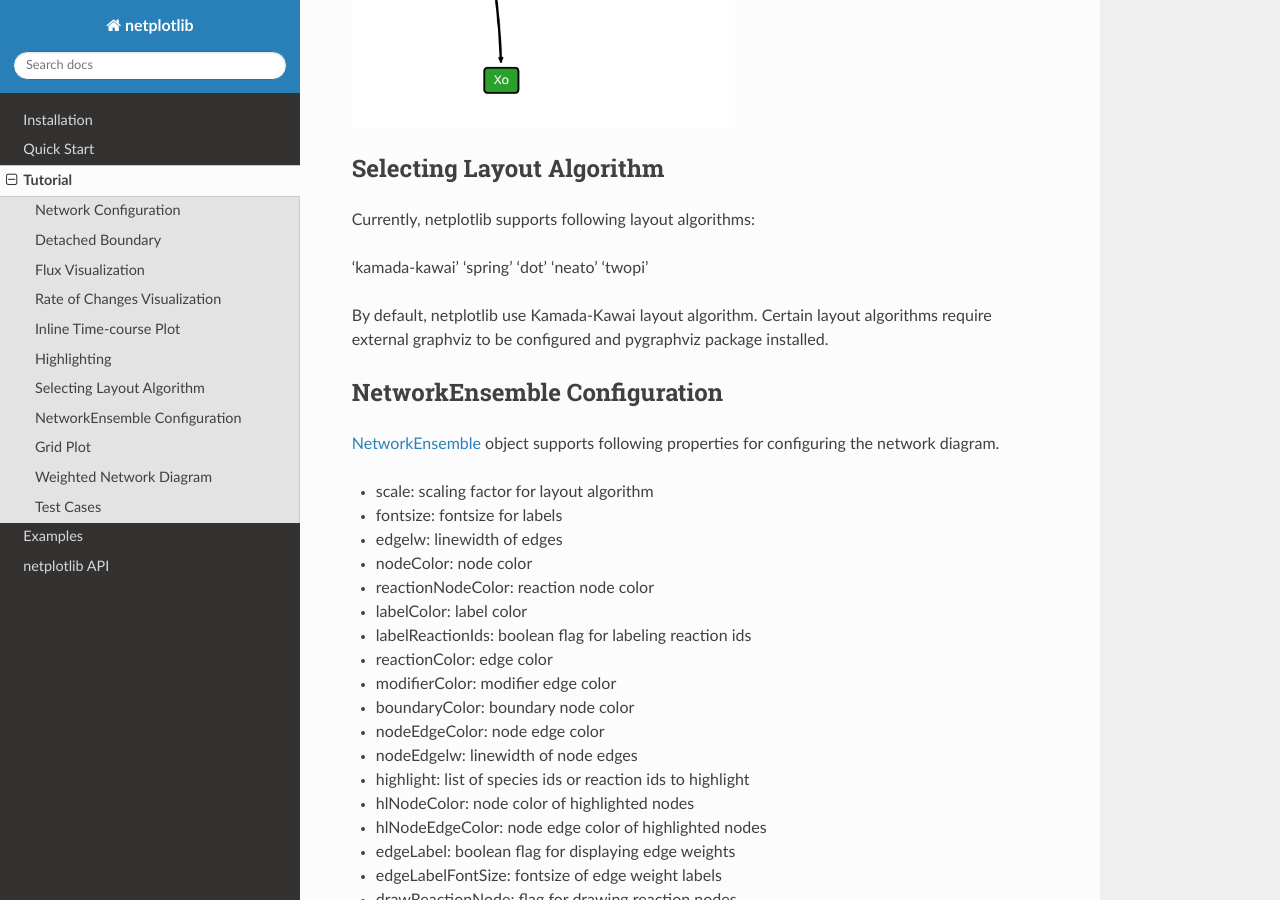
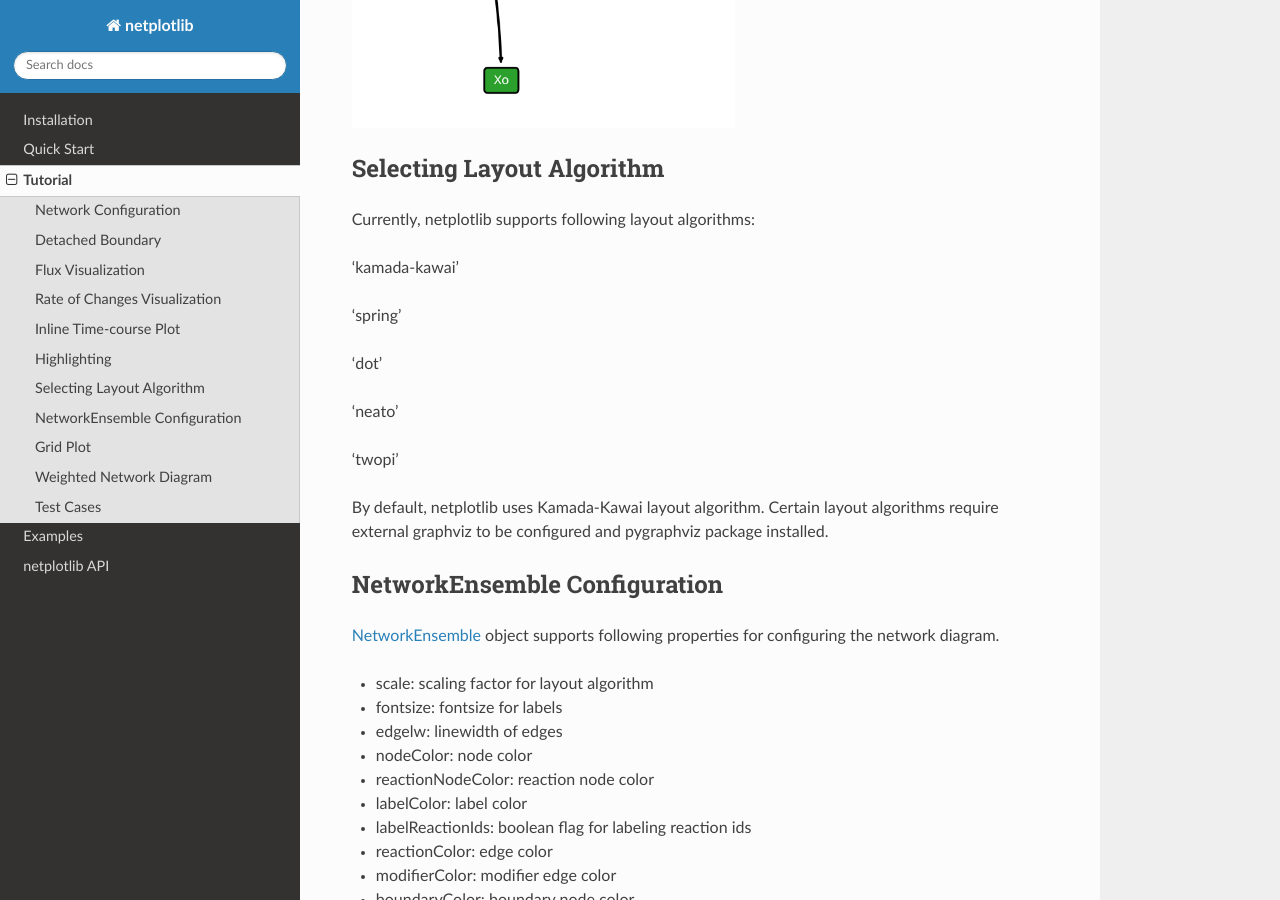
Before and after one commit to kirichoi/netplotlib, a Sphinx documentation site: the page built from doc/tutorial.rst, in a window 1280 px wide and 900 px high, scrolled down 4788 px. Built offline with Sphinx 7.4.7 and the Read the Docs theme 2.0.0, drawn with Linux system fonts in a browser that asks for light colours; some of the changed text lies outside the part shown.

Commit message:
Update docs

```diff
--- a/doc/conf.py
+++ b/doc/conf.py
@@ -22,7 +22,7 @@ import sphinx_rtd_theme
 # -- Project information -----------------------------------------------------
 
 project = 'netplotlib'
-copyright = '2018, Kiri Choi'
+copyright = '2020, Kiri Choi'
 author = 'Kiri Choi'
 
 # The short X.Y version
--- a/doc/tutorial.rst
+++ b/doc/tutorial.rst
@@ -131,12 +131,16 @@ Selecting Layout Algorithm
 Currently, netplotlib supports following layout algorithms:
 
 'kamada-kawai'
+
 'spring'
+
 'dot'
+
 'neato'
+
 'twopi'
 
-By default, netplotlib use Kamada-Kawai layout algorithm. Certain layout algorithms require external graphviz to be configured and pygraphviz package installed.
+By default, netplotlib uses Kamada-Kawai layout algorithm. Certain layout algorithms require external graphviz to be configured and pygraphviz package installed.
 
 
 NetworkEnsemble Configuration
```
